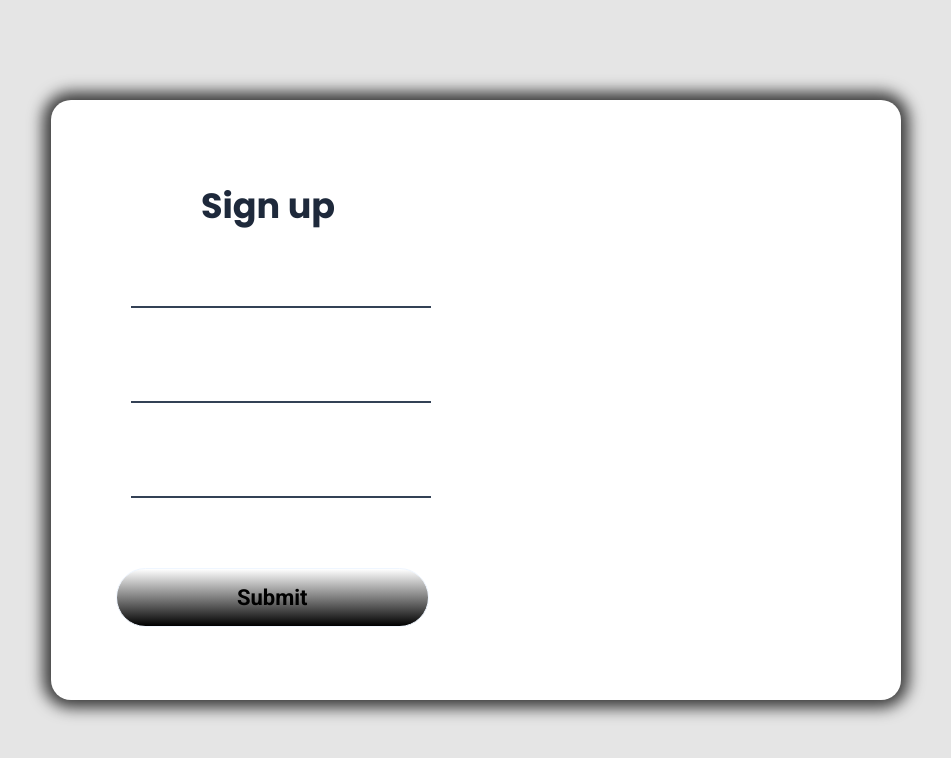
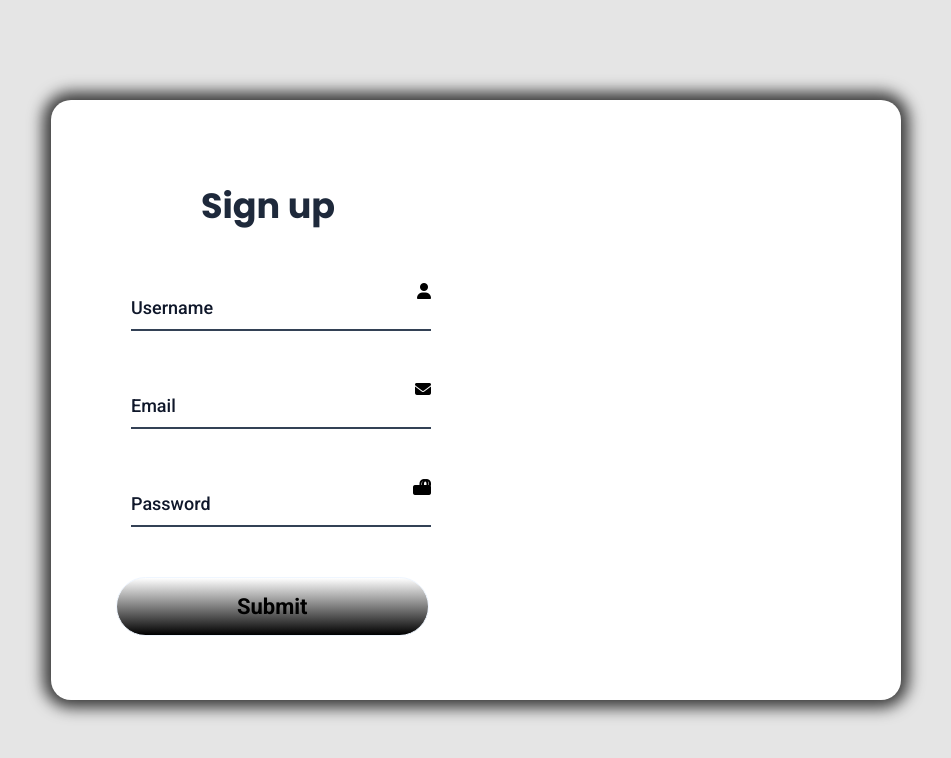
Before and after one commit to Limon-Hassan/My-chatapp, a React (Vite) app: page / in a window 1280 px wide. Shown: the top 758 px of the page, without its empty margins (164-1115 px from the left). Built offline with nearby package versions, Linux system fonts and the light colour scheme.

Commit message:
done some new

```diff
--- a/index.html
+++ b/index.html
@@ -17,6 +17,17 @@
   <link
     href="https://fonts.googleapis.com/css2?family=Poppins:ital,wght@0,100;0,200;0,300;0,400;0,500;0,600;0,700;0,800;0,900;1,100;1,200;1,300;1,400;1,500;1,600;1,700;1,800;1,900&family=Roboto:ital,wght@0,100;0,300;0,400;0,500;0,700;0,900;1,100;1,300;1,400;1,500;1,700;1,900&display=swap"
     rel="stylesheet">
+  <link rel="stylesheet" href="https://site-assets.fontawesome.com/releases/v6.6.0/css/all.css">
+
+  <link rel="stylesheet" href="https://site-assets.fontawesome.com/releases/v6.6.0/css/sharp-duotone-solid.css">
+
+  <link rel="stylesheet" href="https://site-assets.fontawesome.com/releases/v6.6.0/css/sharp-thin.css">
+
+  <link rel="stylesheet" href="https://site-assets.fontawesome.com/releases/v6.6.0/css/sharp-solid.css">
+
+  <link rel="stylesheet" href="https://site-assets.fontawesome.com/releases/v6.6.0/css/sharp-regular.css">
+
+  <link rel="stylesheet" href="https://site-assets.fontawesome.com/releases/v6.6.0/css/sharp-light.css">
 
 </head>
 
--- a/src/Pages/Registation.jsx
+++ b/src/Pages/Registation.jsx
@@ -1,35 +1,53 @@
 import React, { useState } from "react";
 
 const Registation = () => {
-  let [on, setOn] = useState(false);
+  let [username,setUserName]=useState('')
+  let [email, setEmail]=useState('')
+  let [password, setPassword]=useState('')
 
   return (
     <>
-      <div className="w-full h-screen bg-black/10 flex justify-center items-center ">
+      <div className="w-full h-screen bg-black/10 flex justify-center items-center">
         <div className="w-[850px] h-[600px] bg-white shadow-[0px_0px_15px_8px_rgba(0,0,0,0.75)] rounded-[20px] ">
           <div>
             <h1 className="text-[35px] font-popi font-bold text-slate-800 ml-[150px] mt-[80px] mb-[50px]">
-              Sign up{" "}
+              Sign up
             </h1>
-            <div className="w-[300px] ml-[80px] mb-[70px]">
+            <div className="w-[300px] ml-[80px] mb-[50px] relative">
               <input
-                className="w-full h-full border-b-2 border-slate-700 outline-none"
+                onChange={(e) => setUserName(console.log(e.target.value))}
+                className="w-full h-full border-b-2 border-slate-700 outline-none peer py-3 text-[16px]"
                 type="text"
               />
+              <p className="text-[18px] font-robo font-medium text-slate-900 absolute top-[50%] translate-y-[-50%] left-0 peer-focus:-translate-y-[35px] peer-focus:text-[12px] pointer-events-none duration-300">
+                Username
+              </p>
+              <i class="fa-solid fa-user absolute top-0 right-0"></i>
             </div>
-            <div className="w-[300px] ml-[80px] mb-[70px]">
+            <div className="w-[300px] ml-[80px] mb-[50px] relative">
               <input
-                className="w-full h-full border-b-2 border-slate-700 outline-none"
+                onChange={(e) => setEmail(console.log(e.target.value))}
+                className="w-full h-full border-b-2 border-slate-700 outline-none peer py-3 text-[16px]"
                 type="text"
               />
+              <p className="text-[18px] font-robo font-medium text-slate-900 absolute top-[50%] translate-y-[-50%] left-0 peer-focus:-translate-y-[35px] peer-focus:text-[12px] pointer-events-none duration-300">
+                Email
+              </p>
+              <i class="fa-solid fa-envelope absolute top-0 right-0"></i>
             </div>
-            <div className="w-[300px] ml-[80px] mb-[70px]">
+            <div className="w-[300px] ml-[80px] mb-[50px] relative">
               <input
-                className="w-full h-full border-b-2 border-slate-700 outline-none"
-                type="text"
+                onChange={(e) => setPassword(console.log(e.target.value))}
+                className="w-full h-full border-b-2 border-slate-700 outline-none peer py-3 text-[16px]"
+                type="password"
               />
+              <p className="text-[18px] font-robo font-medium text-slate-900 absolute top-[50%] translate-y-[-50%] left-0 peer-focus:-translate-y-[35px] peer-focus:text-[12px] pointer-events-none duration-300">
+                Password
+              </p>
+              <i class="fa-solid fa-lock absolute top-0 right-0"></i>
+              <i class="fa-solid fa-lock-open absolute top-0 right-0"></i>
             </div>
-            <button className="text-[22px] font-robo font-bold text-black bg-gradient-to-t from-black to-white rounded-full px-[120px] py-[12px] ml-[65px] border border-blue-50 hover:bg-gradient-to-t hover:from-white hover:to-black ease-in-out duration-500">
+            <button className="text-[22px] font-robo font-bold text-black bg-gradient-to-t from-black to-white rounded-full px-[120px] py-[12px] ml-[65px] border border-blue-50 hover:bg-gradient-to-t hover:from-white hover:to-black ease-in-out transition-all duration-500">
               Submit
             </button>
           </div>
@@ -39,3 +57,5 @@ const Registation = () => {
   );
 };
 export default Registation;
+
+// https://www.facebook.com/reel/537846992278911/?s=ifu
```
